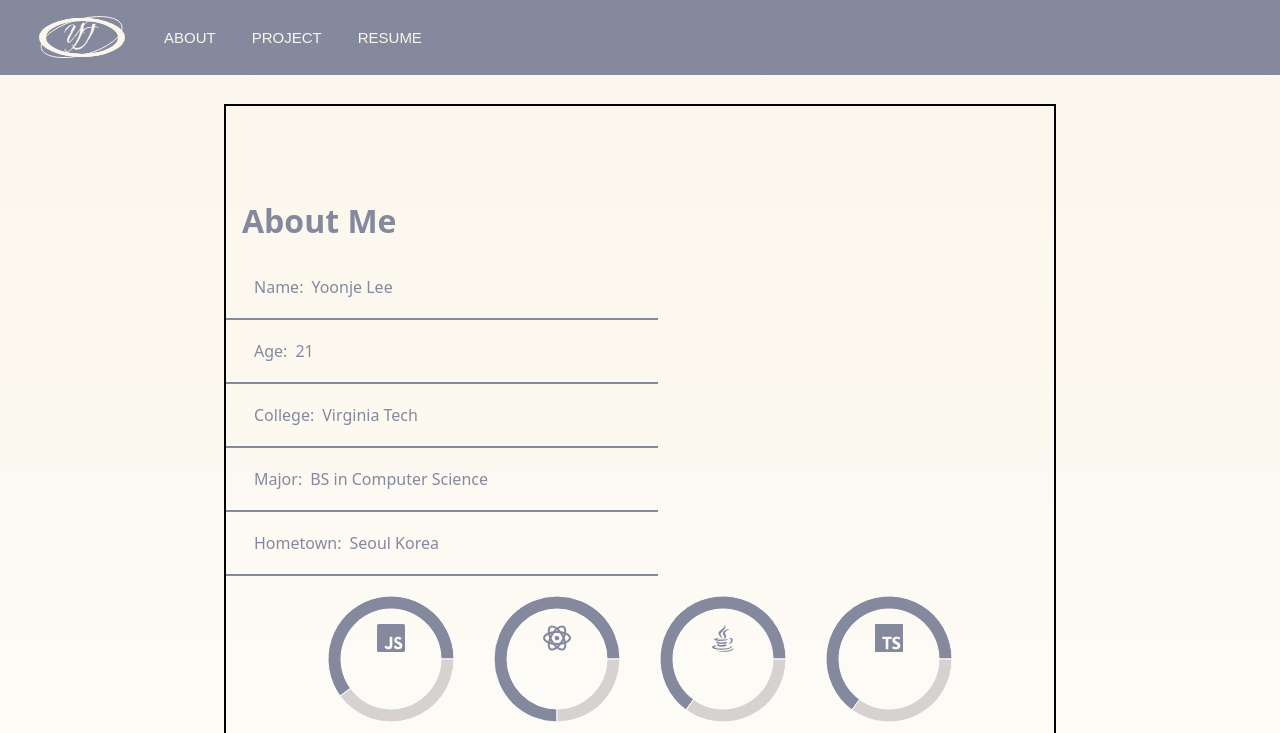
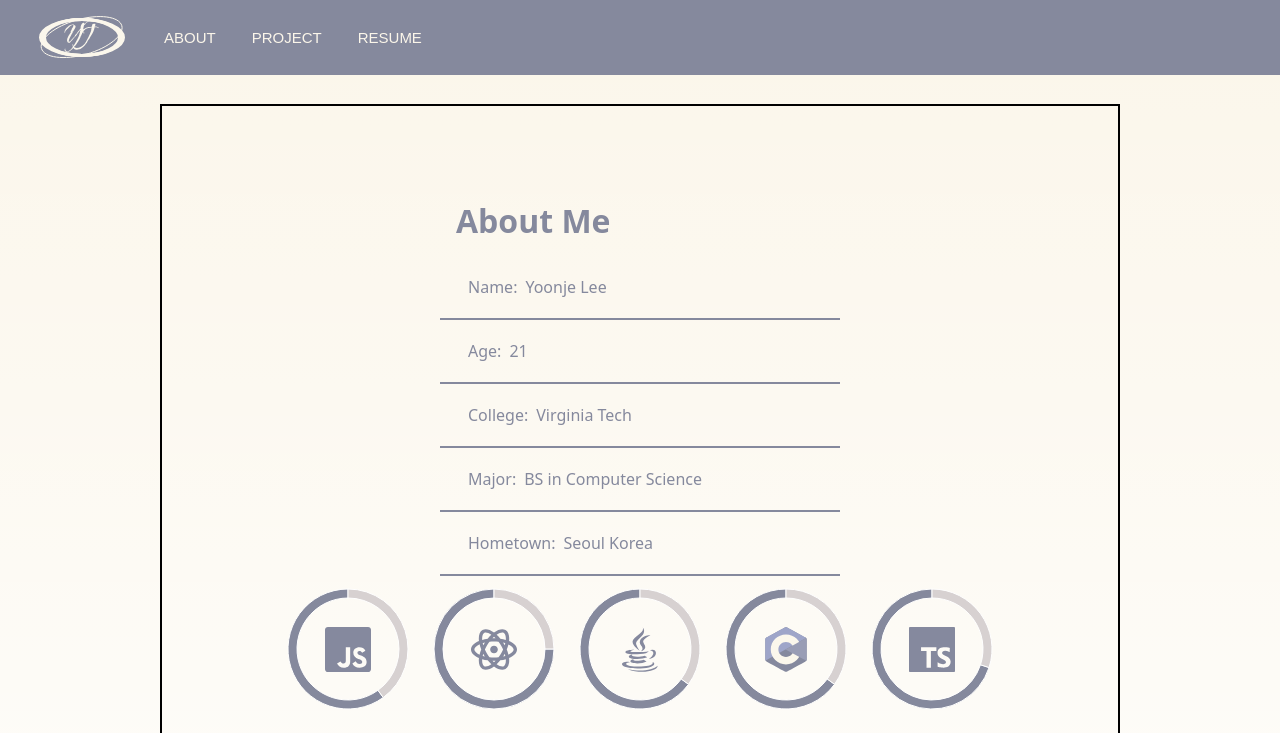
Before and after one commit to yoonlee201/Yoonjedotcom, a Next.js app: page /about in a window 1280 px wide. Shown: the top 733 px of the page. Built offline with nearby package versions, Linux system fonts and the light colour scheme.

Commit message:
about page overall

```diff
--- a/prettier.config.cjs
+++ b/prettier.config.cjs
@@ -10,7 +10,7 @@ const config = {
     bracketSameLine: true,
     jsxBracketSameLine: false,
     jsxSingleQuote: false,
-    printWidth: 100,
+    printWidth: 80,
     proseWrap: 'preserve',
     quoteProps: 'as-needed',
     requirePragma: false,
--- a/src/app/_components/Button.tsx
+++ b/src/app/_components/Button.tsx
@@ -1,59 +1,59 @@
-// 'use client';
+'use client';
 
-// import { VariantProps, cva } from 'class-variance-authority';
-// import React, { ButtonHTMLAttributes, PropsWithChildren } from 'react';
+import { VariantProps, cva } from 'class-variance-authority';
+import React, { ButtonHTMLAttributes, PropsWithChildren } from 'react';
 
-// export type ButtonProps = PropsWithChildren<
-//     ButtonHTMLAttributes<HTMLButtonElement>
-// > &
-//     VariantProps<typeof buttonVariants>;
+export type ButtonProps = PropsWithChildren<
+    ButtonHTMLAttributes<HTMLButtonElement>
+> &
+    VariantProps<typeof buttonVariants>;
 
-// export default function Button({
-//     children,
-//     size = 'default',
-//     look = 'default',
-//     rounded = 'full',
-//     onClick,
-//     className,
-//     disabled,
-//     type,
-//     ...rest
-// }: ButtonProps) {
-//     return (
-//         <button
-//             disabled={disabled}
-//             type={type}
-//             onClick={onClick}
-//             className={buttonVariants({ size, rounded, look, className })}
-//             {...rest}>
-//             {children}
-//         </button>
-//     );
-// }
+export default function Button({
+    children,
+    size = 'default',
+    look = 'default',
+    rounded = 'full',
+    onClick,
+    className,
+    disabled,
+    type,
+    ...rest
+}: ButtonProps) {
+    return (
+        <button
+            disabled={disabled}
+            type={type}
+            onClick={onClick}
+            className={buttonVariants({ size, rounded, look, className })}
+            {...rest}>
+            {children}
+        </button>
+    );
+}
 
-// const buttonVariants = cva('rounded-full border text-nowrap min-w-fit', {
-//     variants: {
-//         size: {
-//             default: 'text-button px-btn-inline py-btn-block',
-//             small: 'text-sm px-tag-inline py-tag-block',
-//             xsmall: 'text-xs px-tag-inline-sm py-tag-block-sm rounded-lg',
-//         },
-//         look: {
-//             default:
-//                 'text-white bg-black hover:text-black hover:border-black hover:bg-transparent',
-//             outline:
-//                 'text-black bg-transparent border-black hover:text-white hover:bg-black',
-//             'fill-gray':
-//                 'border-transparent bg-light text-dark hover:shadow-inner hover:border-gray',
-//         },
-//         rounded: {
-//             full: 'rounded-full',
-//             lg: 'rounded-lg',
-//         },
-//     },
-//     defaultVariants: {
-//         size: 'default',
-//         look: 'default',
-//         rounded: 'full',
-//     },
-// });
+const buttonVariants = cva('rounded-full border text-nowrap min-w-fit', {
+    variants: {
+        size: {
+            default: 'text-button px-btn-inline py-btn-block',
+            small: 'text-sm px-tag-inline py-tag-block',
+            xsmall: 'text-xs px-tag-inline-sm py-tag-block-sm rounded-lg',
+        },
+        look: {
+            default:
+                'text-white bg-black hover:text-black hover:border-black hover:bg-transparent',
+            outline:
+                'text-black bg-transparent border-black hover:text-white hover:bg-black',
+            'fill-gray':
+                'border-transparent bg-light text-dark hover:shadow-inner hover:border-gray',
+        },
+        rounded: {
+            full: 'rounded-full',
+            lg: 'rounded-lg',
+        },
+    },
+    defaultVariants: {
+        size: 'default',
+        look: 'default',
+        rounded: 'full',
+    },
+});
--- /dev/null
+++ b/src/app/_components/Title.tsx
@@ -0,0 +1,32 @@
+import { HTMLAttributes, PropsWithChildren } from 'react';
+import { VariantProps, cva } from 'class-variance-authority';
+
+export type TitleProps = PropsWithChildren<HTMLAttributes<HTMLHeadingElement>> &
+    VariantProps<typeof titleVariants>;
+
+export const Title = ({
+    children,
+    color = 'blue',
+    className,
+    ...rest
+}: TitleProps) => {
+    return (
+        <h1
+            className={titleVariants({ color, className })}
+            {...rest}>
+            {children}
+        </h1>
+    );
+};
+
+const titleVariants = cva('flex text-krona-one pl-[1rem] pt-[6rem] text-h1', {
+    variants: {
+        color: {
+            blue: 'text-blue',
+            beige: 'text-beige',
+        },
+    },
+    defaultVariants: {
+        color: 'blue',
+    },
+});
--- a/src/app/_components/aboutPage/About.tsx
+++ b/src/app/_components/aboutPage/About.tsx
@@ -1,17 +1,16 @@
 'use client';
 import AboutCell from '@/app/_components/aboutPage/AboutCell';
 import Skillset from '@/app/_components/aboutPage/Skillset';
+import { Title } from '@/app/_components/Title';
 
 const About = () => {
     return (
-        <div className="m-4 min-w-[90vw] border-2 lg:min-h-[43rem] lg:min-w-[65vw] lg:max-w-[65vw]">
-            <h1 className="text-krona-one pl-[1rem] pt-[6rem] text-h1 text-blue">
-                About Me
-            </h1>
-            <div className="max-w-[27rem] pt-4">
+        <div className="m-4 flex w-[90vw] max-w-[960px] flex-col items-center justify-center border-2">
+            <div className="items-start justify-center">
+                <Title>About Me</Title>
                 <AboutCell />
             </div>
-            <div className="overflow-hidden">
+            <div className="w-[90%] overflow-hidden">
                 <Skillset />
             </div>
         </div>
--- a/src/app/_components/aboutPage/AboutCell.tsx
+++ b/src/app/_components/aboutPage/AboutCell.tsx
@@ -9,16 +9,16 @@ const AboutCell = () => {
         { h3: 'Hometown', p: 'Seoul Korea' },
     ];
     return (
-        <>
+        <div className="max-w-[40rem] pt-4">
             {introduction.map(({ h3, p }, i) => (
                 <div
                     key={i}
-                    className="flex h-[4rem] items-center justify-start gap-2 border-b-md border-blue pl-[1.75rem] text-blue">
+                    className="flex h-[4rem] w-[20rem] md:min-w-[25rem] items-center justify-start gap-2 border-b-md border-blue pl-[1.75rem] text-blue">
                     <h3 className="text-h3">{h3}:</h3>
                     <p className="text-p">{p}</p>
                 </div>
             ))}
-        </>
+        </div>
     );
 };
 
--- a/src/app/_components/aboutPage/Skillset.tsx
+++ b/src/app/_components/aboutPage/Skillset.tsx
@@ -8,27 +8,29 @@ const COLORS = ['hsl(230, 11%, 57%)', 'hsl(0, 7%, 83%)'];
 
 const Skillset: React.FC = () => {
     const data = skills.map(skill => [
-        { name: skill.type, value: skill.percent },
+        { name: skill.name, value: skill.percent },
         { name: 'Other', value: 100 - skill.percent },
     ]);
 
     return (
-        <div className="flex flex-wrap justify-center">
+        <div className="flex w-full flex-wrap justify-center">
             {data.map((dataSet, i) => (
                 <div
                     key={i}
-                    className="m-2 flex flex-col items-center"
-                    style={{ minWidth: '120px', maxWidth: '170px' }}>
+                    className="m-2 flex flex-col items-center">
+                    <div className="relative h-[100px] w-[100px] sm:h-[120px] sm:w-[120px] md:h-[130px] md:w-[130px]">
                         <ResponsiveContainer
-                        width={150}
-                        height={150}>
+                            width="100%"
+                            height="100%">
                             <PieChart>
                                 <Pie
                                     data={dataSet}
-                                cx={`50%`}
-                                cy={`50%`}
-                                innerRadius={50}
-                                outerRadius={63}
+                                    cx="50%"
+                                    cy="50%"
+                                    innerRadius="85%"
+                                    outerRadius="100%"
+                                    startAngle={90}
+                                    endAngle={450}
                                     dataKey="value">
                                     {dataSet.map((entry, index) => (
                                         <Cell
@@ -40,13 +42,16 @@ const Skillset: React.FC = () => {
                                 <Tooltip />
                             </PieChart>
                         </ResponsiveContainer>
+                        <div className="absolute inset-0 flex items-center justify-center">
                             <Image
-                        className={`absolute mt-10 w-7 h-7`}
-                        width={7}
-                        height={7}
+                                className="h-[35%] w-[35%]"
+                                width={50}
+                                height={50}
                                 src={skills[i].icon}
-                        alt={''}
+                                alt={skills[i].name}
                             />
+                        </div>
+                    </div>
                 </div>
             ))}
         </div>
--- a/src/app/about/page.tsx
+++ b/src/app/about/page.tsx
@@ -5,7 +5,7 @@ export const route = '/about';
 const Page = () => {
     return (
         <main className="mb-[0rem] lg:mb-0">
-            <section className="flex h-full w-full justify-center overflow-y-auto pb-0 pt-root-top-md lg:pb-[3.5rem] lg:pt-root-top">
+            <section className="flex justify-center overflow-y-auto pb-0 pt-root-top-md lg:pb-[3.5rem] lg:pt-root-top">
                 <About />
             </section>
         </main>
--- /dev/null
+++ b/src/constants/skills.ts
@@ -0,0 +1,15 @@
+export const skills = [
+    { name: 'javascript', percent: 60, icon: '/devicons/javascript.svg' },
+    { name: 'react', percent: 75, icon: '/devicons/react.svg' },
+    { name: 'java', percent: 65, icon: '/devicons/java.svg' },
+    { name: 'c', percent: 65, icon: '/devicons/c.svg' },
+    { name: 'typescript', percent: 70, icon: '/devicons/typescript.svg' },
+    { name: 'node.js', percent: 60, icon: '/devicons/nodejs.svg' },
+    { name: 'next.js', percent: 40, icon: '/devicons/nextjs.svg' },
+    { name: 'git', percent: 80, icon: '/devicons/git.svg' },
+    { name: 'mongodb', percent: 30, icon: '/devicons/mongodb.svg' },
+    { name: 'prisma', percent: 35, icon: '/devicons/prisma.svg' },
+    { name: 'trpc', percent: 55, icon: '/devicons/trpc.svg' },
+    { name: 'tailwind', percent: 30, icon: '/devicons/tailwind.svg' },
+    // { name: 'python', percent: 20, icon: '/devicons/python.svg' },
+];
--- a/src/constants/skills.tsx
+++ /dev/null
@@ -1,14 +0,0 @@
-export const skills = [
-    { type: 'javascript', percent: 60, icon: '/devicons/javascript.svg' },
-    { type: 'react', percent: 75, icon: '/devicons/react.svg' },
-    { type: 'java', percent: 65, icon: '/devicons/java.svg' },
-    { type: 'typescript', percent: 65, icon: '/devicons/typescript.svg' },
-    { type: 'node.js', percent: 65, icon: '/devicons/nodejs.svg' },
-    { type: 'next.js', percent: 65, icon: '/devicons/nextjs.svg' },
-    { type: 'git', percent: 65, icon: '/devicons/git.svg' },
-    { type: 'mongodb', percent: 65, icon: '/devicons/mongodb.svg' },
-    { type: 'prisma', percent: 65, icon: '/devicons/prisma.svg' },
-    { type: 'trpc', percent: 65, icon: '/devicons/trpc.svg' },
-    { type: 'tailwind', percent: 65, icon: '/devicons/tailwind.svg' },
-    { type: 'python', percent: 65, icon: '/devicons/python.svg' },
-];
```
Also changed, not shown: public/devicons/c.svg (renamed from public/devicons/clang.svg). Lines whose indentation alone changed are shown as unchanged.
